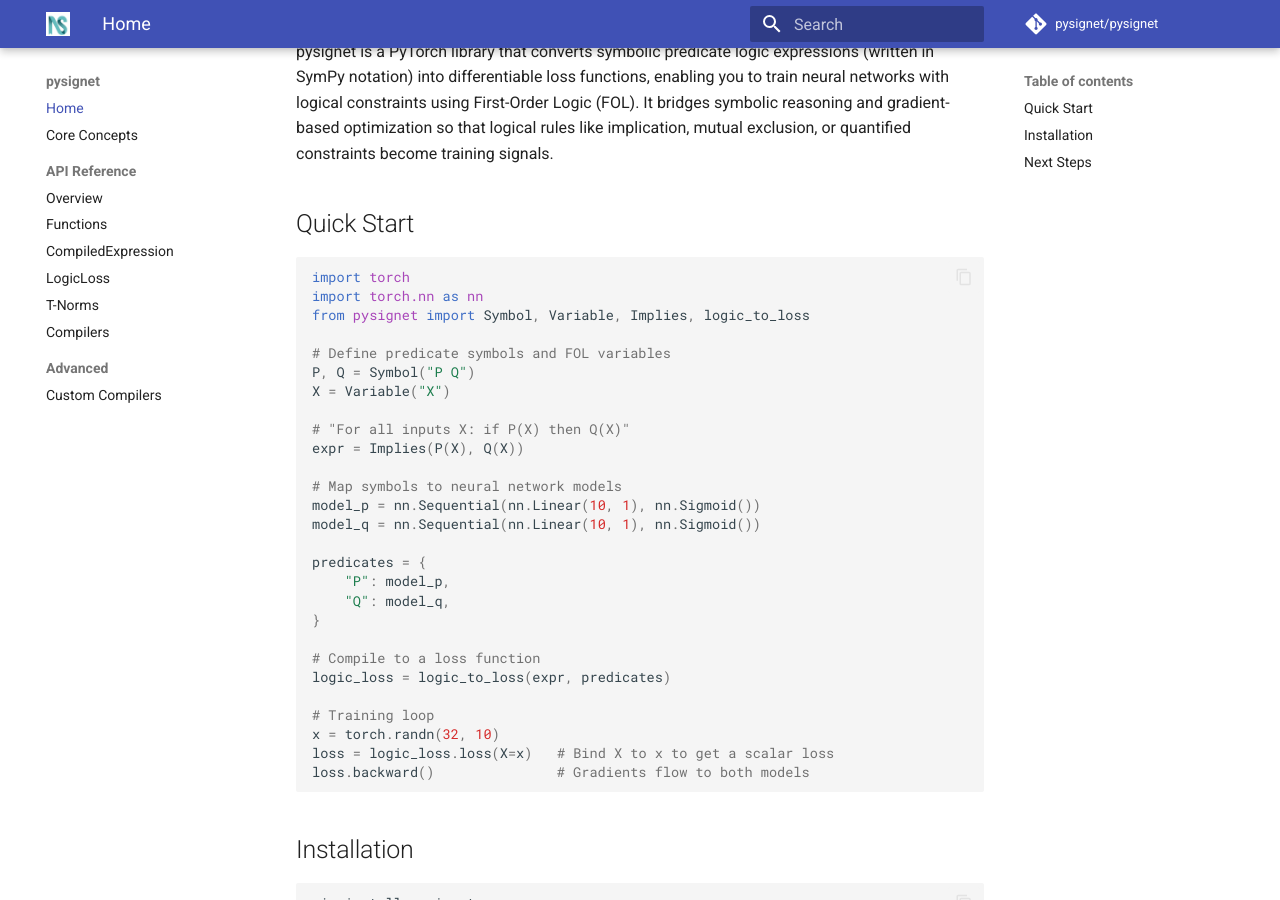
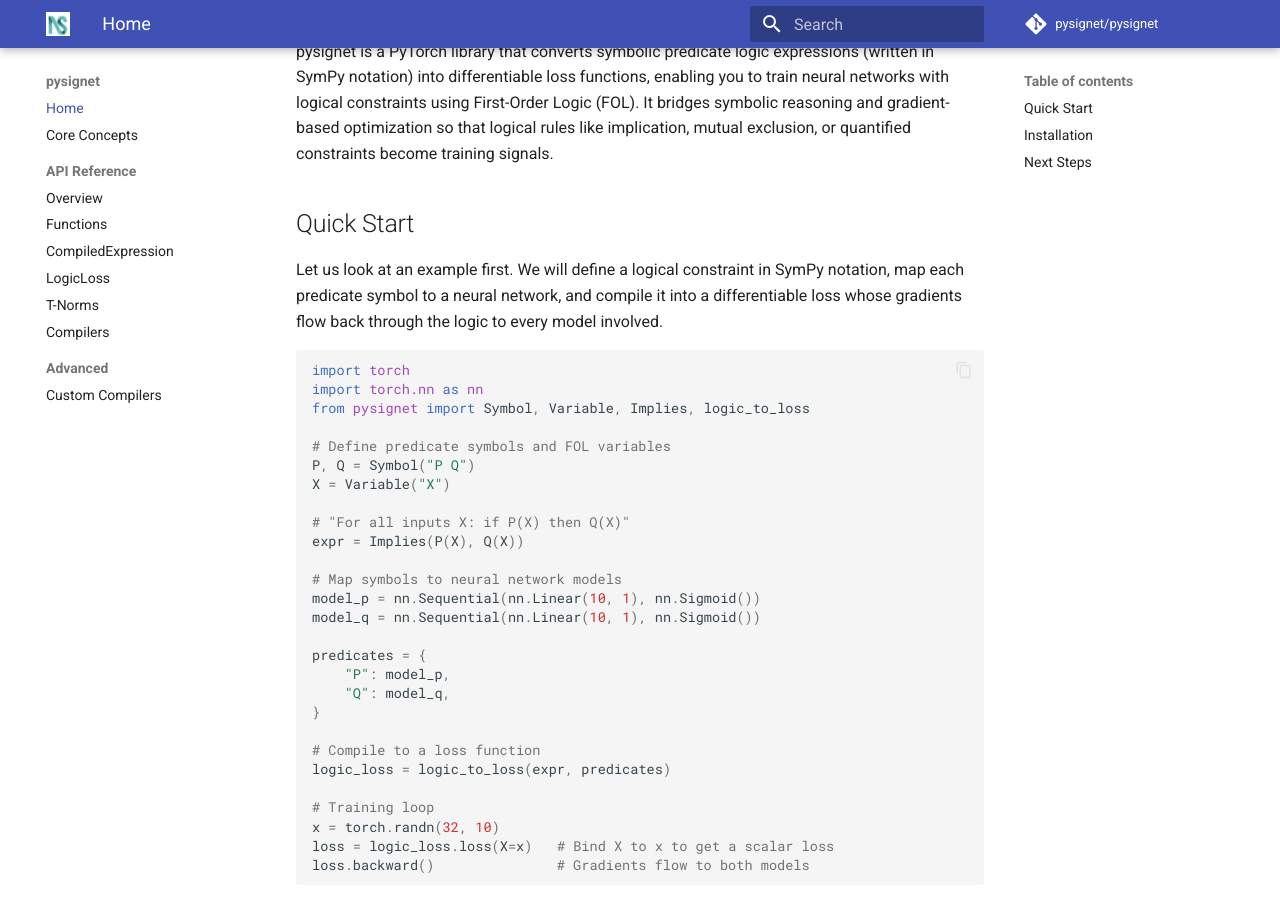
Before and after one commit to pysignet/pysignet, an MkDocs documentation site: the page built from docs/index.md, in a window 1280 px wide and 900 px high, scrolled down 444 px. Built offline with MkDocs 1.6.1 and Material for MkDocs 9.7.7, drawn with Linux system fonts in a browser that asks for light colours; comment, search, counter and statistics services are not loaded; grey boxes are pictures that could not be loaded.

Commit message:
docs: add prose intro before quickstart code block

````diff
--- a/docs/index.md
+++ b/docs/index.md
@@ -14,6 +14,11 @@ like implication, mutual exclusion, or quantified constraints become training
 signals.
 
 ## Quick Start
+
+Let us look at an example first. We will define a logical constraint in SymPy
+notation, map each predicate symbol to a neural network, and compile it into a
+differentiable loss whose gradients flow back through the logic to every model
+involved.
 
 ```python
 import torch
````
